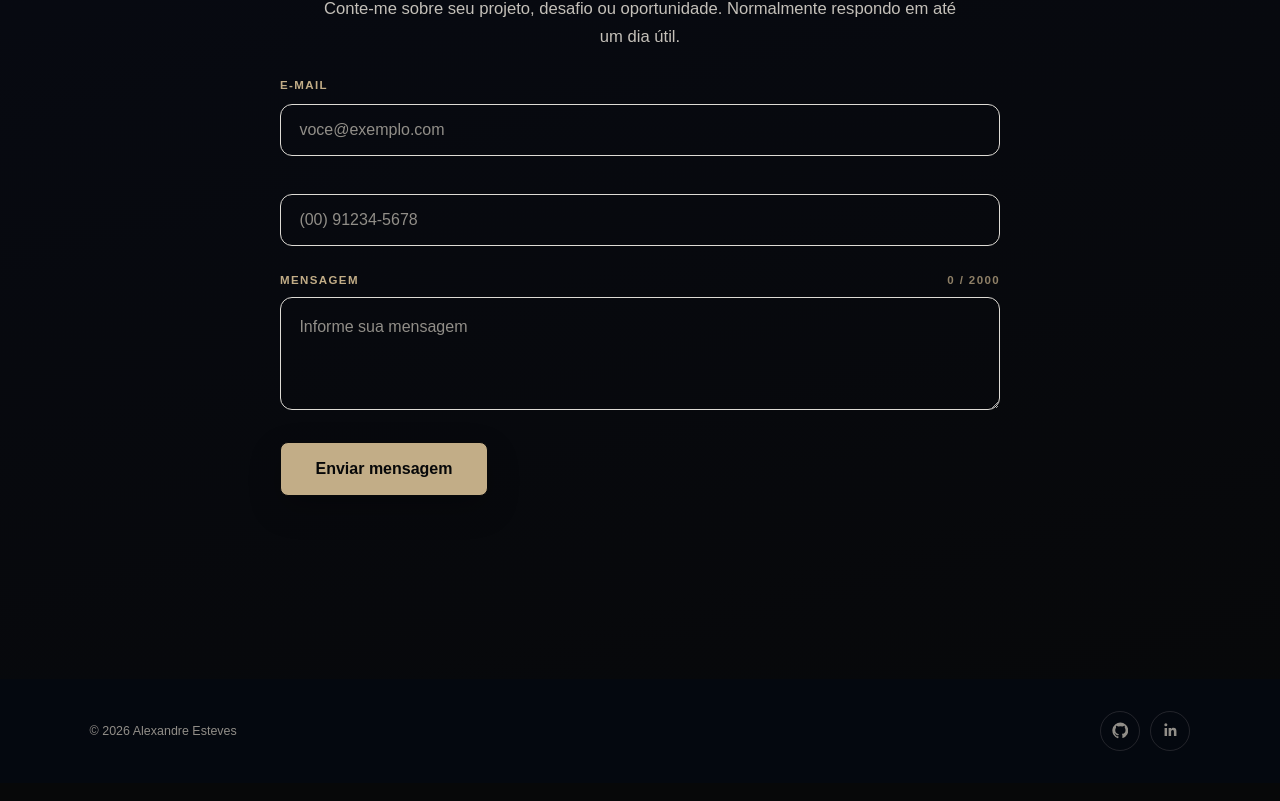
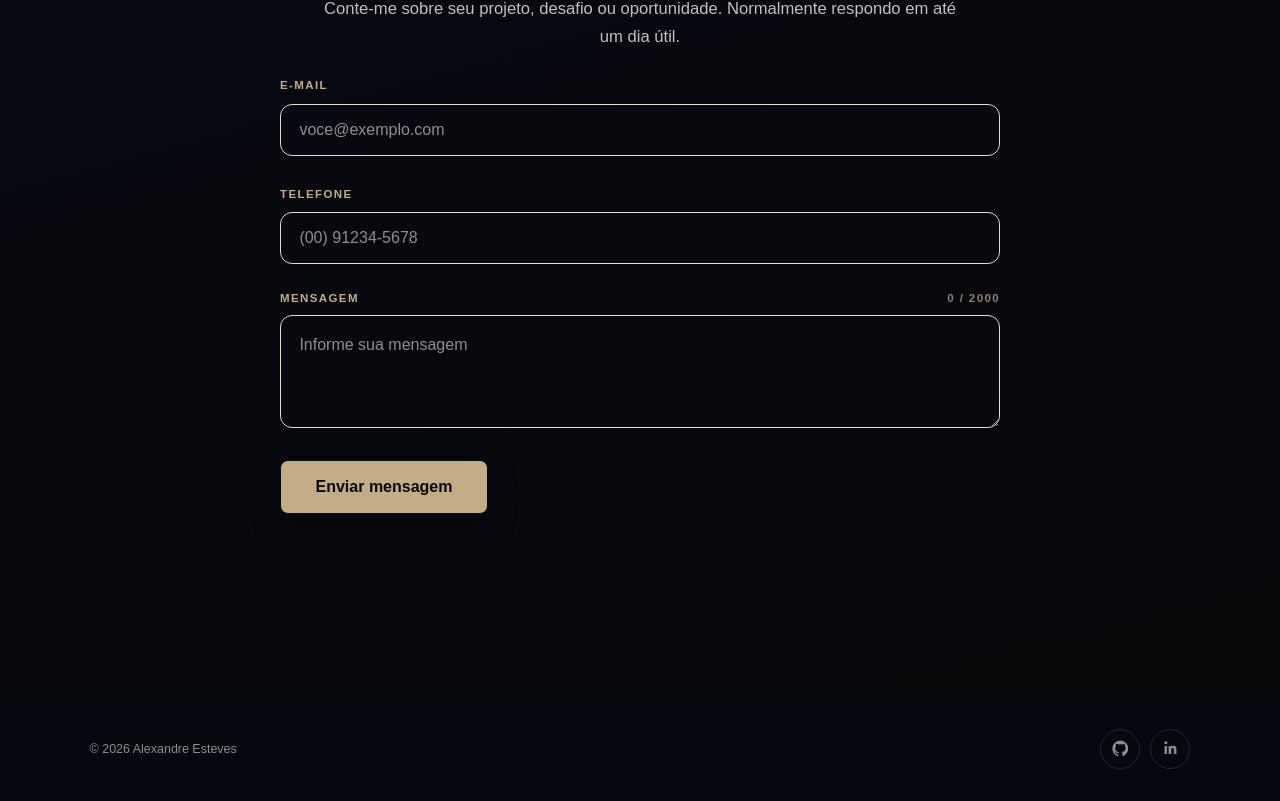
Before and after one commit to a13xandr3/alexandre-esteves-portfolio, an Angular app: page / in a window 1280 px wide. Shown: the part 4953-5754 px from the top of the page. Built offline with nearby package versions, Linux system fonts and the light colour scheme; a web font is replaced by a local one.

Commit message:
refactor: inclusão label - telefone

```diff
--- a/src/app/portfolio/components/contact-section/contact-section.component.html
+++ b/src/app/portfolio/components/contact-section/contact-section.component.html
@@ -15,6 +15,7 @@
     autocomplete="email"
     placeholder="voce@exemplo.com"
     required />
+  <label for="contact-email">Telefone</label>
   <input
     id="telefone"
     name="telfone"
```
